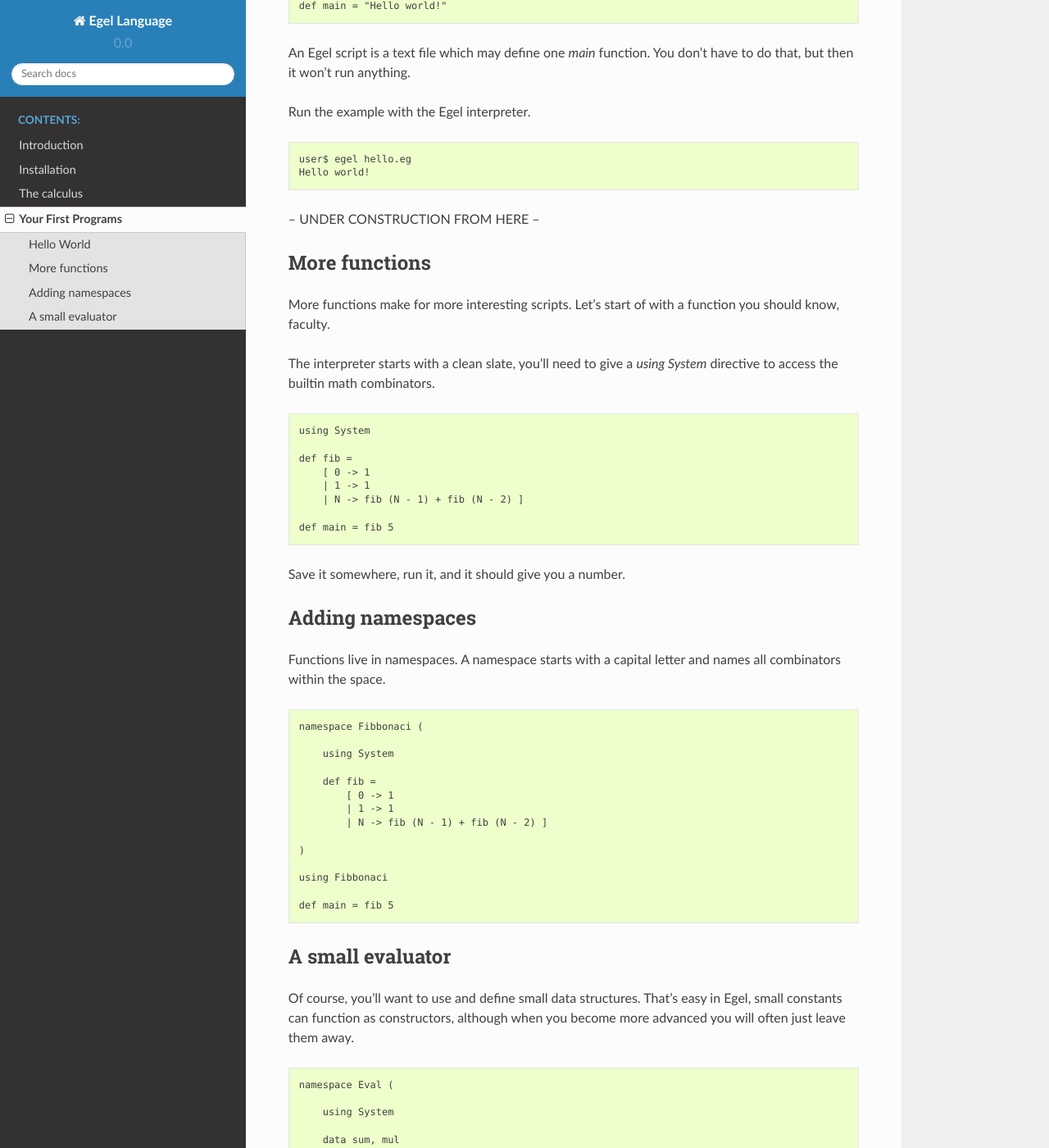
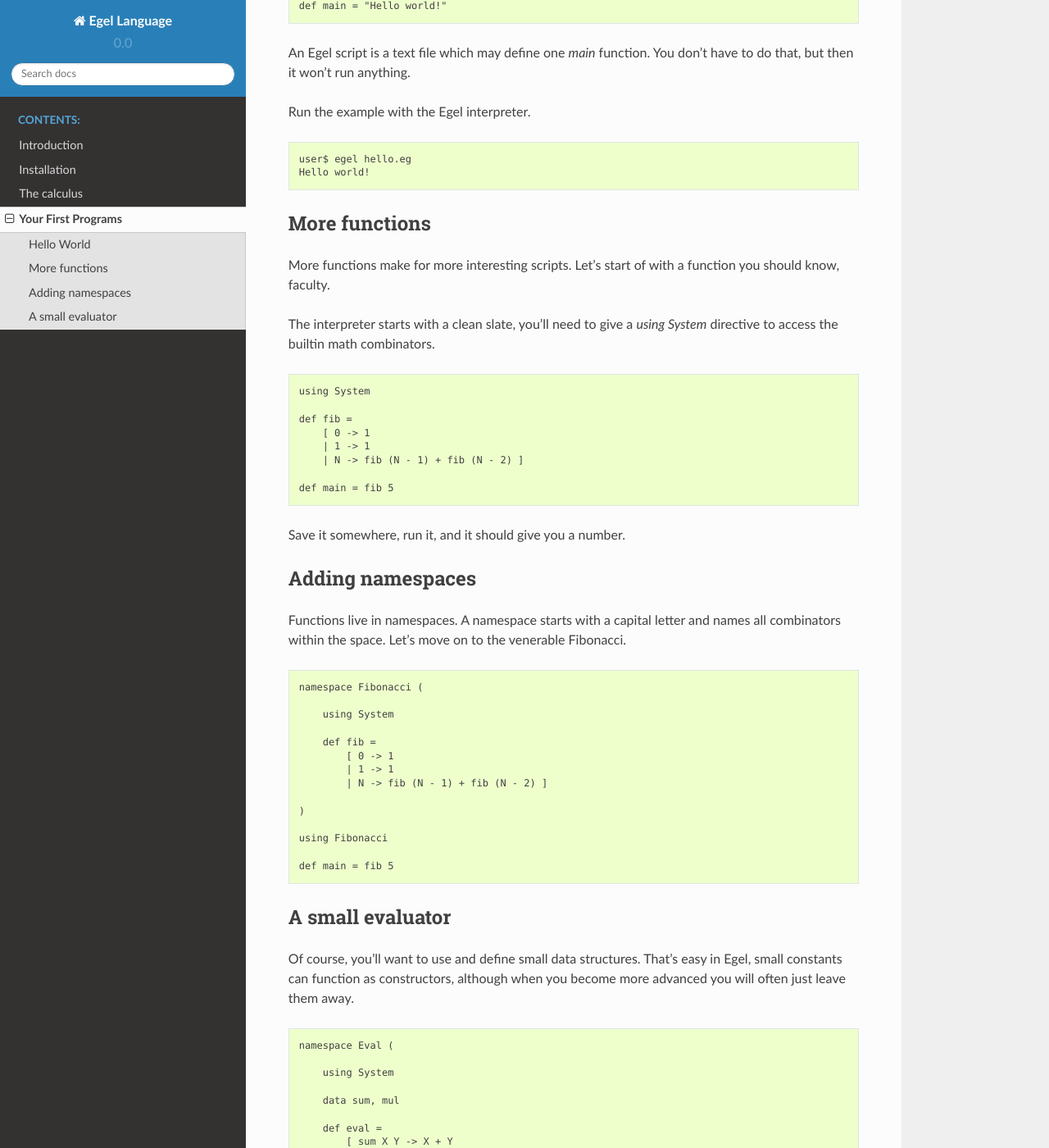
Before and after one commit to egel-lang/egel-docs, a Sphinx documentation site: the page built from source/first.rst, in a window 1280 px wide and 1400 px high, scrolled down 374 px. Shown: the whole window at 82% size. Built offline with Sphinx 7.4.7 and the Read the Docs theme 2.0.0, drawn with Linux system fonts in a browser that asks for light colours.

Commit message:
fibonacci

```diff
--- a/source/first.rst
+++ b/source/first.rst
@@ -25,8 +25,6 @@ Run the example with the Egel interpreter.
 
     user$ egel hello.eg
     Hello world!
-
--- UNDER CONSTRUCTION FROM HERE --
 
 More functions
 --------------
@@ -56,11 +54,11 @@ Adding namespaces
 
 Functions live in namespaces. A namespace starts with
 a capital letter and names all combinators within the
-space.
+space. Let's move on to the venerable Fibonacci.
 
 .. code-block:: egel
 
-    namespace Fibbonaci (
+    namespace Fibonacci (
 
         using System
 
@@ -71,7 +69,7 @@ space.
 
     )
 
-    using Fibbonaci
+    using Fibonacci
 
     def main = fib 5
 
--- a/source/intro.rst
+++ b/source/intro.rst
@@ -14,7 +14,7 @@ To get a taste of the language a small example is shown below.
 
 .. code-block:: egel
 
-    namespace Fibonnaci (
+    namespace Fibonacci (
       using System
 
       def fib =
@@ -23,7 +23,7 @@ To get a taste of the language a small example is shown below.
         | N -> fib (N - 2) + fib (N - 1) ]
     )
 
-    using Fibonnaci
+    using Fibonacci
 
     def main = fib 5
 
```
